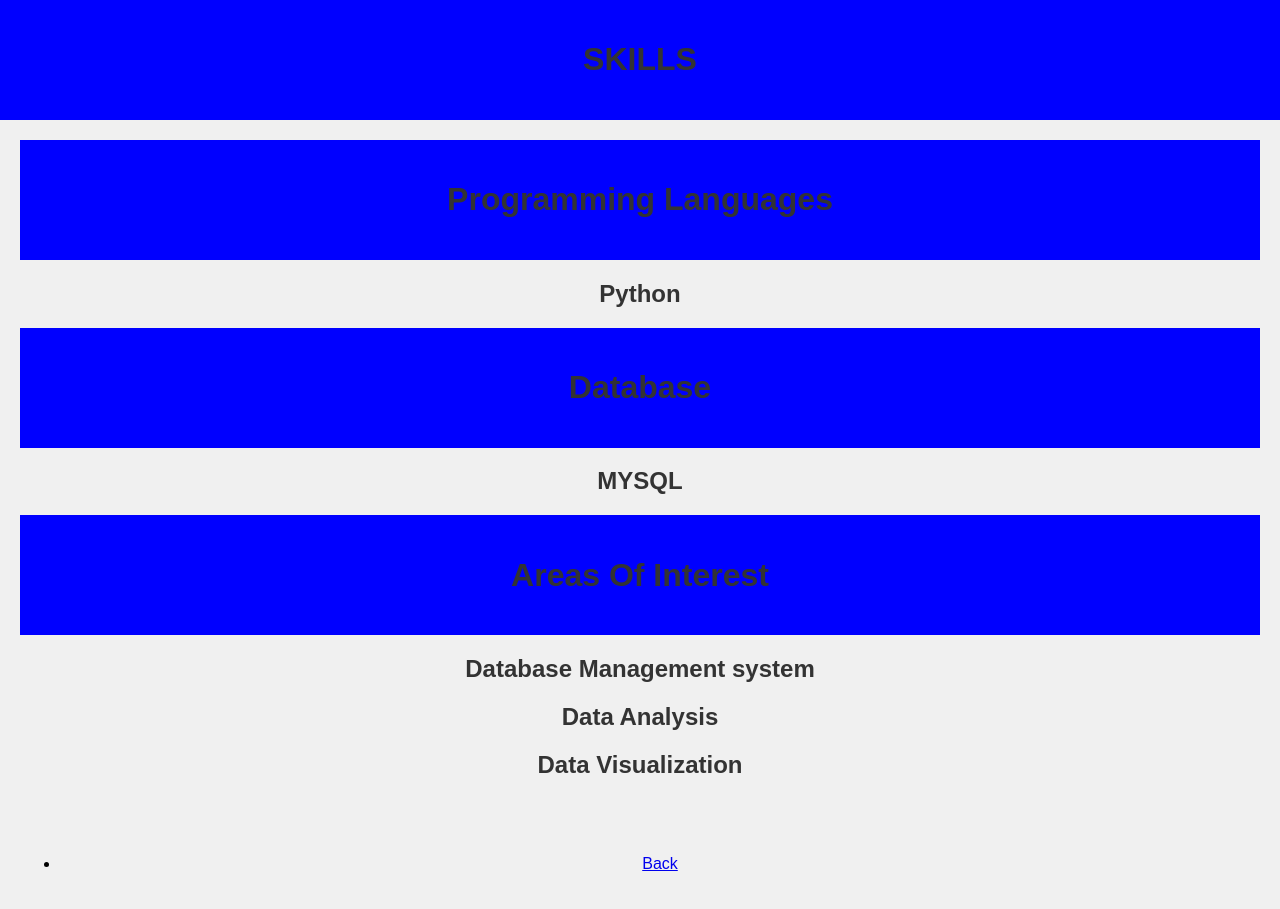
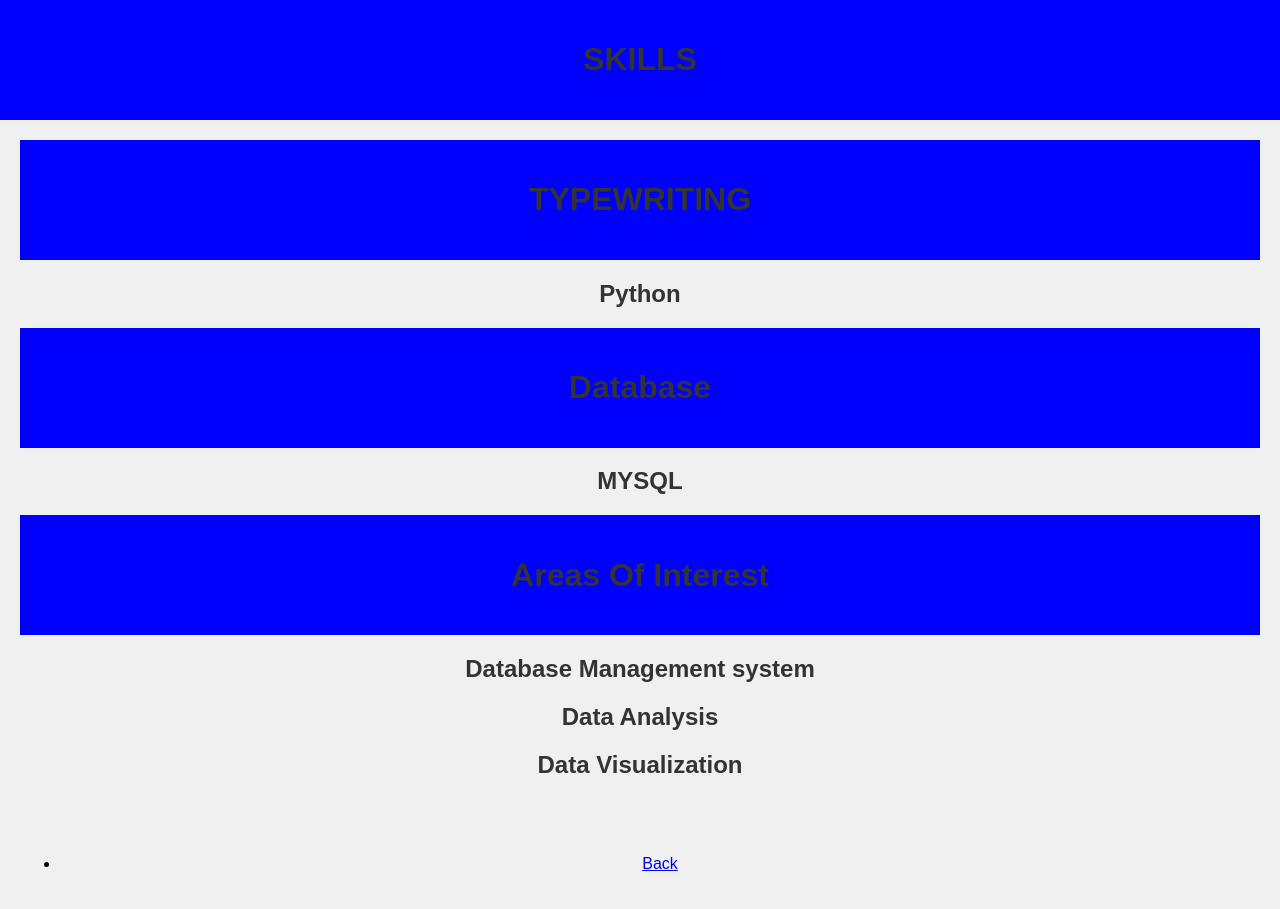
Before and after one commit to augustin1002/priscella, a plain HTML site: page skills_p.html in a window 1280 px wide. Drawn offline with Linux system fonts and the light colour scheme.

Commit message:
skills_p.html

```diff
--- a/skills_p.html
+++ b/skills_p.html
@@ -44,7 +44,7 @@ footer{
 
 <main>
 <header>
-    <h1>Programming Languages</h1>
+    <h1>TYPEWRITING</h1>
 </header>
     <section>
         <h2>Python</h2>
```
